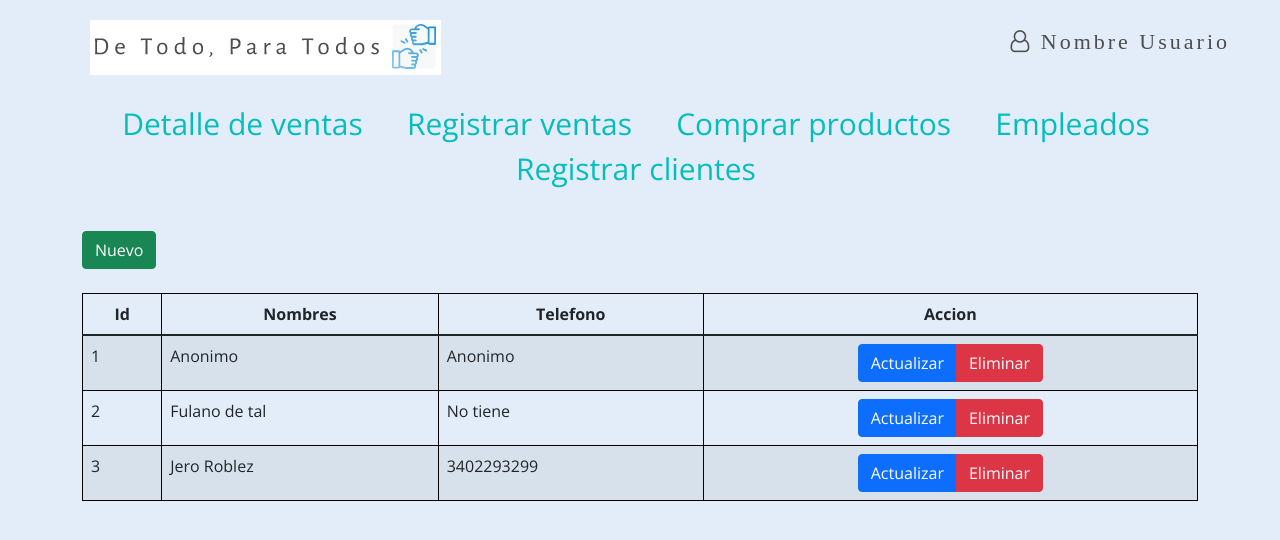
After one commit to LeinerViloria/detodosparatodos, a PHP site: page /html/manejar_empleados.php in a window 1280 px wide. The commit adds this page. Shown: the top 540 px of the page. Run offline with PHP 8.4, Linux system fonts and the light colour scheme.

Commit message:
Hay un poco mas de organizacion

```diff
--- a/contenidoHtml/cabecera_admin.php
+++ b/contenidoHtml/cabecera_admin.php
@@ -29,8 +29,8 @@
 					<a href="ventas.php">Detalle de ventas</a>
 					<a href="registrarVenta.php">Registrar ventas</a>
 					<a href="compras.php">Comprar productos</a>
-					<a href="#">Manejar empleados</a>
+					<a href="manejar_empleados.php">Empleados</a>
 					<a href="#">Registrar clientes</a>
 				</ul>
 		</div>
-	  </nav>
+	</nav>
--- a/html/compras.php
+++ b/html/compras.php
@@ -1,6 +1,6 @@
 <?php
-	//require_once '../contenidoHtml/cabecera_admin.php'; //Esto es lo que ve el administrador
-	require_once '../contenidoHtml/cabecera_vendedor.php'; //Esto es lo que ve el vendedor
+	require_once '../contenidoHtml/cabecera_admin.php'; //Esto es lo que ve el administrador
+	//require_once '../contenidoHtml/cabecera_vendedor.php'; //Esto es lo que ve el vendedor
 ?>
 
 <h1>Productos nuevos</h1>
--- a/html/home.php
+++ b/html/home.php
@@ -1,6 +1,6 @@
 <?php
-	//require_once '../contenidoHtml/cabecera_admin.php'; //Esto es lo que ve el administrador
-	require_once '../contenidoHtml/cabecera_vendedor.php'; //Esto es lo que ve el vendedor
+	require_once '../contenidoHtml/cabecera_admin.php'; //Esto es lo que ve el administrador
+	//require_once '../contenidoHtml/cabecera_vendedor.php'; //Esto es lo que ve el vendedor
 
 	//Se crean los enlaces
 
--- /dev/null
+++ b/html/manejar_empleados.php
@@ -0,0 +1,77 @@
+<?php
+	require_once '../contenidoHtml/cabecera_admin.php'; //Esto es lo que ve el administrador
+
+?>
+
+<div class="container">
+    <div class="row">
+        <div class="col-lg-12">
+            <button id="btnNuevo" type="button" class="btn btn-success">Nuevo</button>
+        </div>
+    </div>
+</div>
+<br>
+<div class="container">
+    <div class="row">
+        <div class="col-lg-12">
+            <div class="table-responsive">
+                <table id="tablaEmpleados" class="table table-striped table-bordered table-condensed" style="width:100%; border: 1px solid black;">
+                    <thead class="text-center">
+                        <tr>
+                            <th>Id</th>
+                            <th>Nombres</th>
+                            <th>Telefono</th>
+                            <th>Accion</th>
+                        </tr>
+                    </thead>
+                    <tbody>
+                        <tr>
+                            <td>1</td>
+                            <td>Anonimo</td>
+                            <td>Anonimo</td>
+                            <td>
+                                <div class="text-center">
+                                    <div class="btn-group">
+                                        <button class="btn btn-primary btnEditar">Actualizar</button>
+                                        <button class="btn btn-danger btnBorrar">Eliminar</button>
+                                    </div>
+                                </div>
+                            </td>
+                        </tr>
+                        <tr>
+                            <td>2</td>
+                            <td>Fulano de tal</td>
+                            <td>No tiene</td>
+                            <td>
+                                <div class="text-center">
+                                    <div class="btn-group">
+                                        <button class="btn btn-primary btnEditar">Actualizar</button>
+                                        <button class="btn btn-danger btnBorrar">Eliminar</button>
+                                    </div>
+                                </div>
+                            </td>
+                        </tr>
+                        <tr>
+                            <td>3</td>
+                            <td>Jero Roblez</td>
+                            <td>3402293299</td>
+                            <td>
+                                <div class="text-center">
+                                    <div class="btn-group">
+                                        <button class="btn btn-primary btnEditar">Actualizar</button>
+                                        <button class="btn btn-danger btnBorrar">Eliminar</button>
+                                    </div>
+                                </div>
+                            </td>
+                        </tr>
+                    </tbody>
+                </table>
+            </div>
+        </div>
+    </div>
+</div>
+
+
+<?php
+	require_once '../contenidoHtml/pie_pagina.php'
+?>
--- a/html/registrarVenta.php
+++ b/html/registrarVenta.php
@@ -1,6 +1,6 @@
 <?php
-	//require_once '../contenidoHtml/cabecera_admin.php'; //Esto es lo que ve el administrador
-	require_once '../contenidoHtml/cabecera_vendedor.php'; //Esto es lo que ve el vendedor
+	require_once '../contenidoHtml/cabecera_admin.php'; //Esto es lo que ve el administrador
+	//require_once '../contenidoHtml/cabecera_vendedor.php'; //Esto es lo que ve el vendedor
 ?>
 <!--======== INICIO DE FORMULARIO ==========-->
 <div class="container justify-content-center">
--- a/html/ventas.php
+++ b/html/ventas.php
@@ -1,6 +1,6 @@
 <?php
-	//require_once '../contenidoHtml/cabecera_admin.php'; //Esto es lo que ve el administrador
-	require_once '../contenidoHtml/cabecera_vendedor.php'; //Esto es lo que ve el vendedor
+	require_once '../contenidoHtml/cabecera_admin.php'; //Esto es lo que ve el administrador
+	//require_once '../contenidoHtml/cabecera_vendedor.php'; //Esto es lo que ve el vendedor
 ?>
 
 <h1>Registro de todas las ventas</h1>
```
Lines whose indentation alone changed are shown as unchanged.
